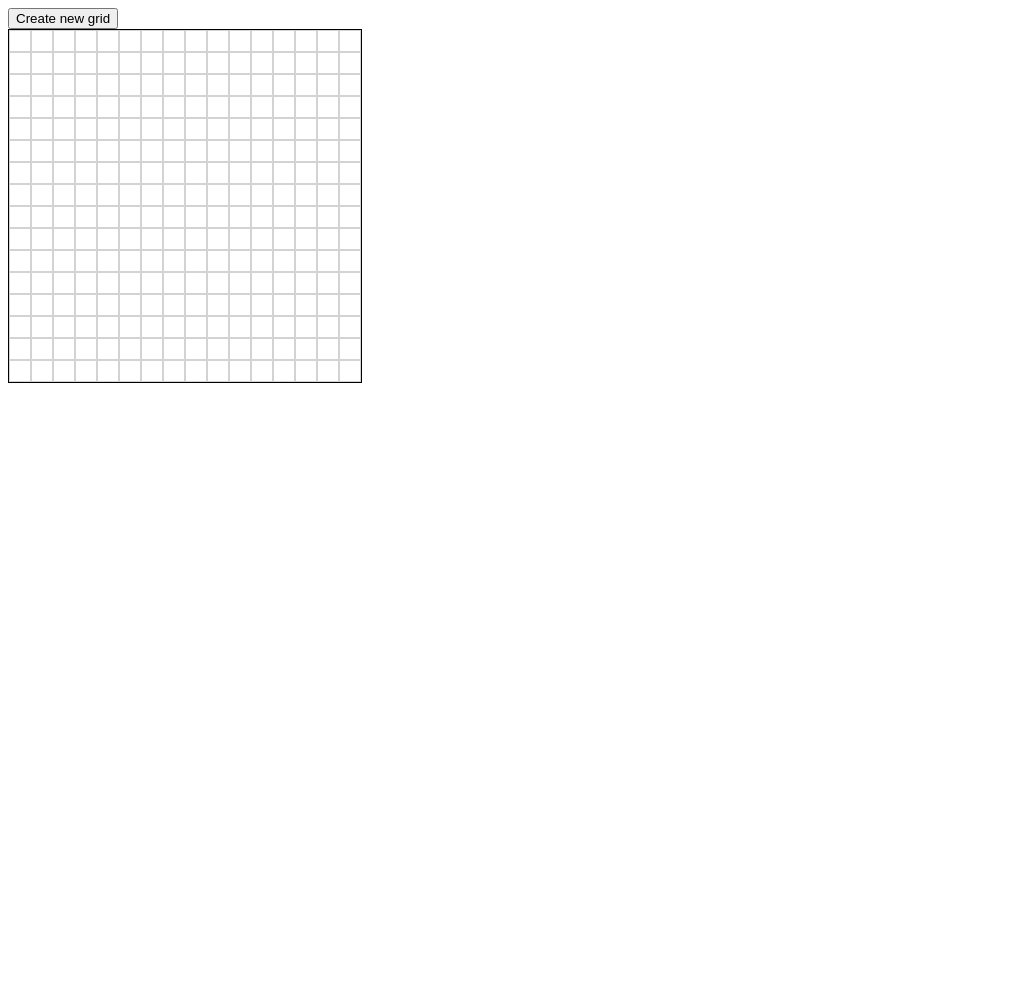
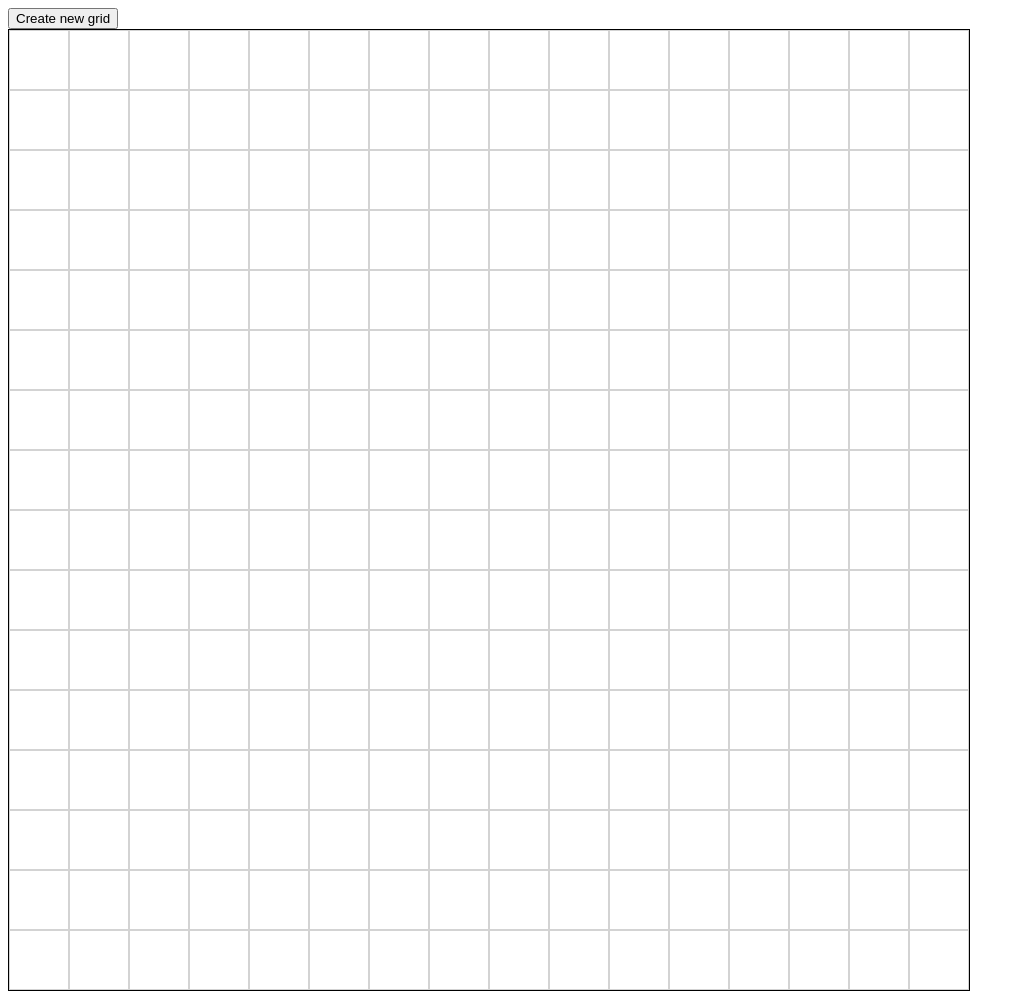
Before and after one commit to chengmingjms/odin-sketch, a plain HTML site: page index.html in a window 1280 px wide. Shown: the whole page, without its empty margins (0-1025 px from the left). Before the commit the page ends 800 px from the top, so only its background shows below. Drawn offline with Linux system fonts and the light colour scheme.

Commit message:
Added dynamic resizing for 960x960 box

```diff
--- a/script.js
+++ b/script.js
@@ -8,7 +8,8 @@ newGridBtn.addEventListener("click", function () {
     }
     clearGrid()
     createGrid(size)
-})
+}
+)
 createGrid(rows)
 
 function createGrid(rows) {
--- a/styles.css
+++ b/styles.css
@@ -1,14 +1,24 @@
-:root {
+/* :root {
     --square-size: 20px;
-}
+} */
 
 #container {
-    display: inline-flex;
     border: black solid 1px;
+    flex-direction: column;
+    display: flex;
+    width: 960px;
+    height: 960px;
 }
 
 .square {
-    width: var(--square-size);
-    height: var(--square-size);
+    /* width: var(--square-size);
+    height: var(--square-size); */
     border: lightgray solid 1px;
+    flex: 1 1 auto;
 }
+
+.insideContainer {
+    flex: 1 1 auto;
+    display: flex;
+    flex-direction: row;
+}
```
